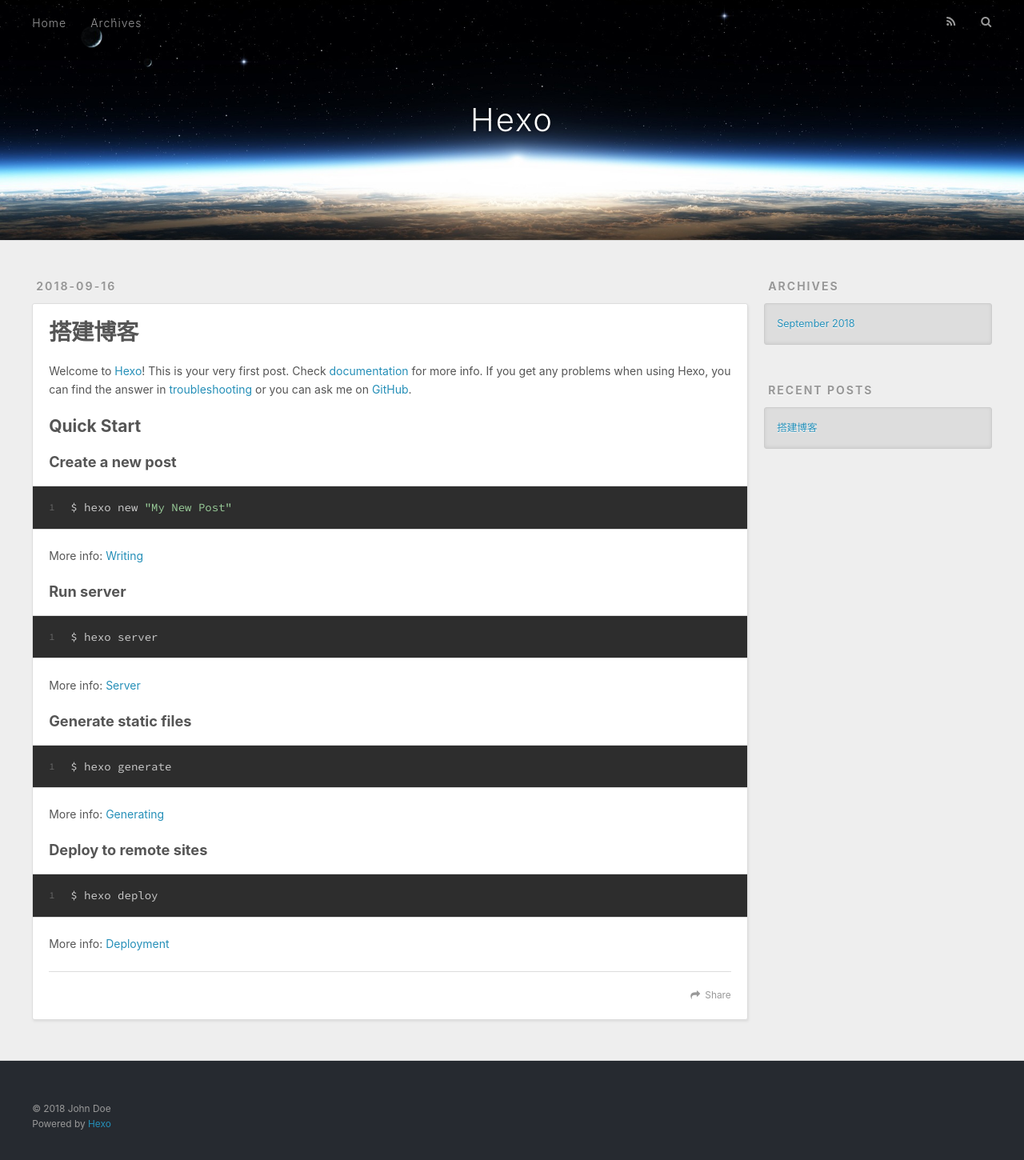
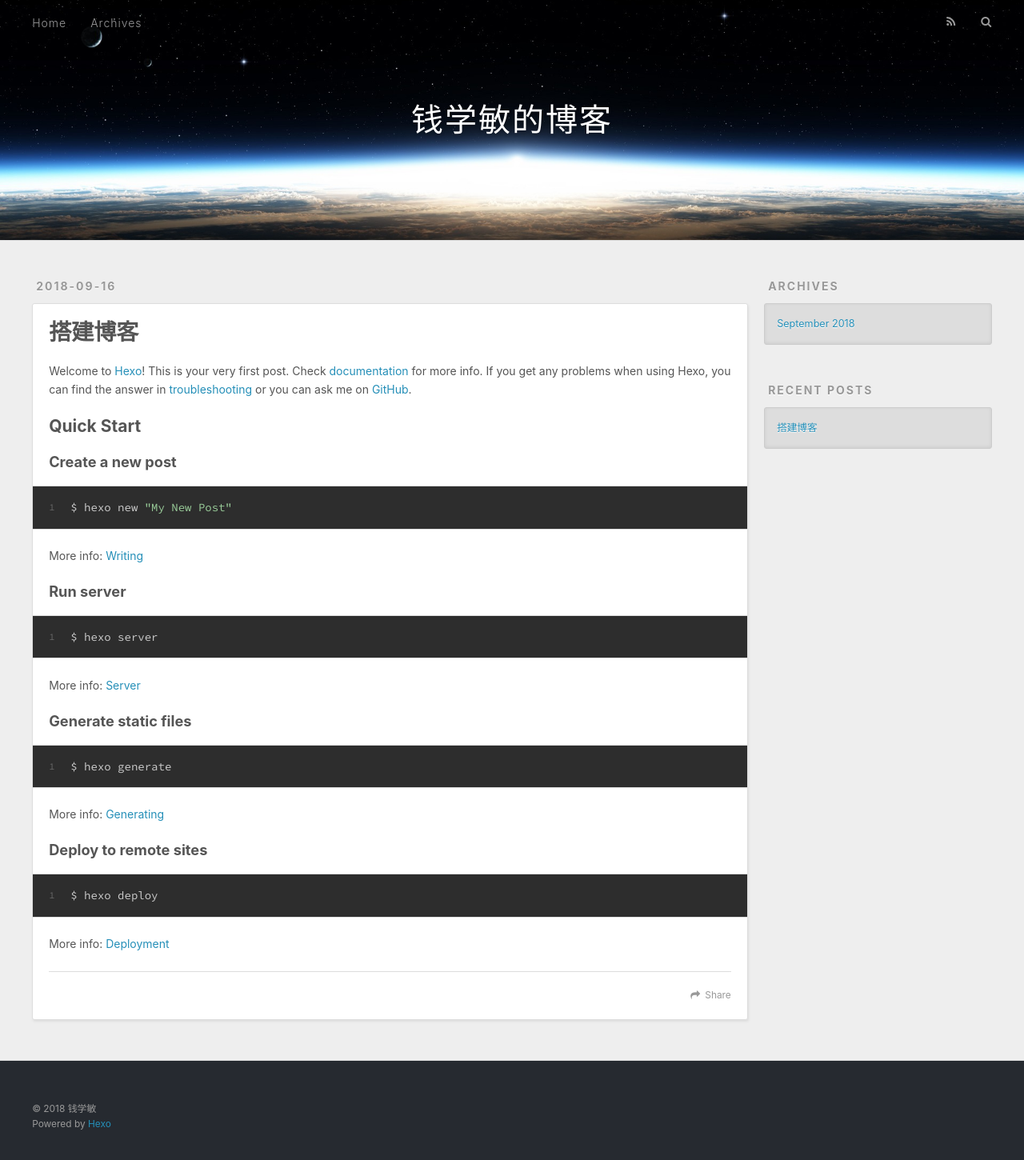
Before and after one commit to qianxuemin/qianxuemin.github.io, a plain HTML site: page index.html in a window 1280 px wide. Shown: the whole page at 80% size. Drawn offline with nearby package versions, Linux system fonts and the light colour scheme.

Commit message:
Site updated: 2018-09-16 15:53:27

```diff
--- a/index.html
+++ b/index.html
@@ -5,17 +5,17 @@
 
 
 
-  <title>Hexo</title>
+  <title>钱学敏的博客</title>
   <meta name="viewport" content="width=device-width, initial-scale=1, maximum-scale=1">
   <meta property="og:type" content="website">
-<meta property="og:title" content="Hexo">
+<meta property="og:title" content="钱学敏的博客">
 <meta property="og:url" content="http://yoursite.com/index.html">
-<meta property="og:site_name" content="Hexo">
+<meta property="og:site_name" content="钱学敏的博客">
 <meta property="og:locale" content="default">
 <meta name="twitter:card" content="summary">
-<meta name="twitter:title" content="Hexo">
+<meta name="twitter:title" content="钱学敏的博客">
 
-    <link rel="alternate" href="/atom.xml" title="Hexo" type="application/atom+xml">
+    <link rel="alternate" href="/atom.xml" title="钱学敏的博客" type="application/atom+xml">
 
 
     <link rel="icon" href="/favicon.png">
@@ -34,7 +34,7 @@
   <div id="header-outer" class="outer">
     <div id="header-title" class="inner">
       <h1 id="logo-wrap">
-        <a href="/" id="logo">Hexo</a>
+        <a href="/" id="logo">钱学敏的博客</a>
       </h1>
 
     </div>
@@ -97,7 +97,7 @@
 
     </div>
     <footer class="article-footer">
-      <a data-url="http://yoursite.com/2018/09/16/hello-world/" data-id="cjm4jqibc00003o9o1y5b8dj0" class="article-share-link">Share</a>
+      <a data-url="http://yoursite.com/2018/09/16/hello-world/" data-id="cjm4kd8cm0000sb9o1jmh84m2" class="article-share-link">Share</a>
 
 
     </footer>
@@ -153,7 +153,7 @@
 
   <div class="outer">
     <div id="footer-info" class="inner">
-      &copy; 2018 John Doe<br>
+      &copy; 2018 钱学敏<br>
       Powered by <a href="http://hexo.io/" target="_blank">Hexo</a>
     </div>
   </div>
```
Also changed, not shown: 2018/09/16/hello-world/index.html (+6 -6 lines), archives/2018/09/index.html (+7 -7 lines), archives/2018/index.html (+7 -7 lines), archives/index.html (+7 -7 lines).
